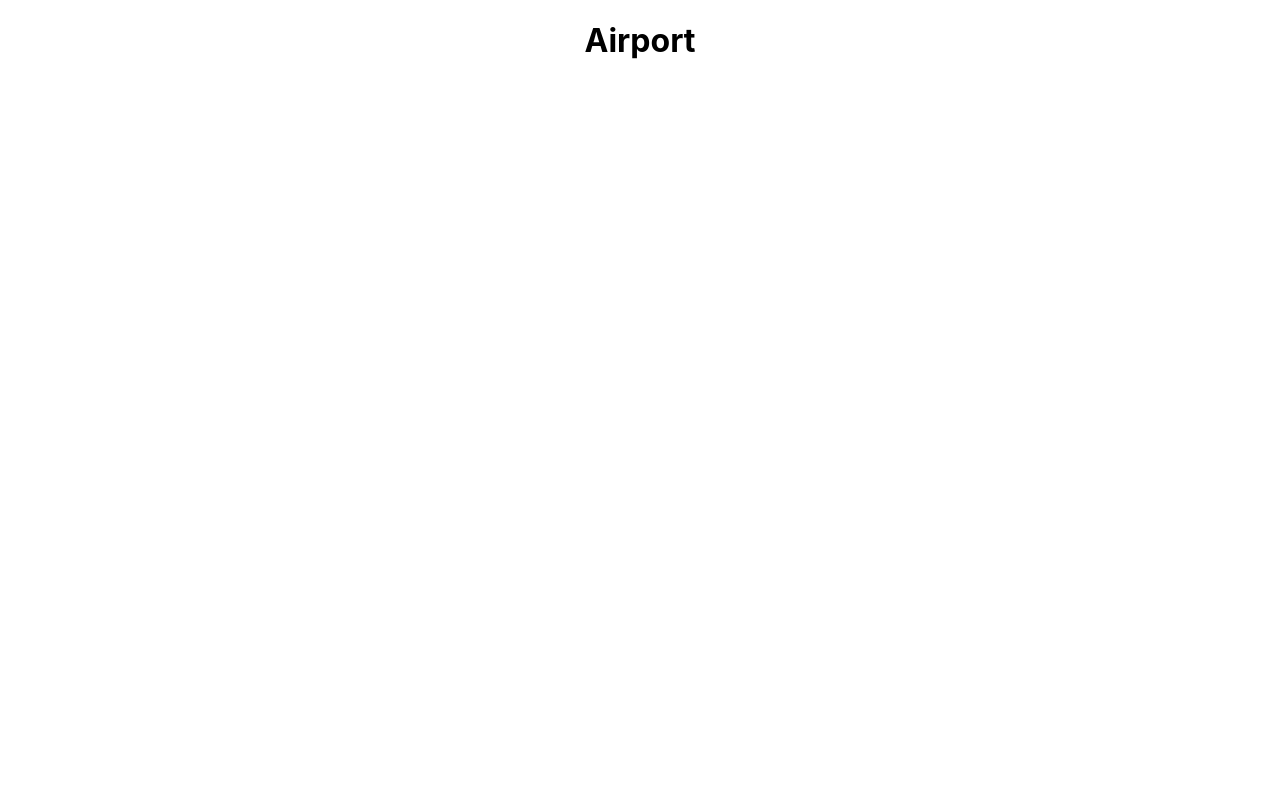
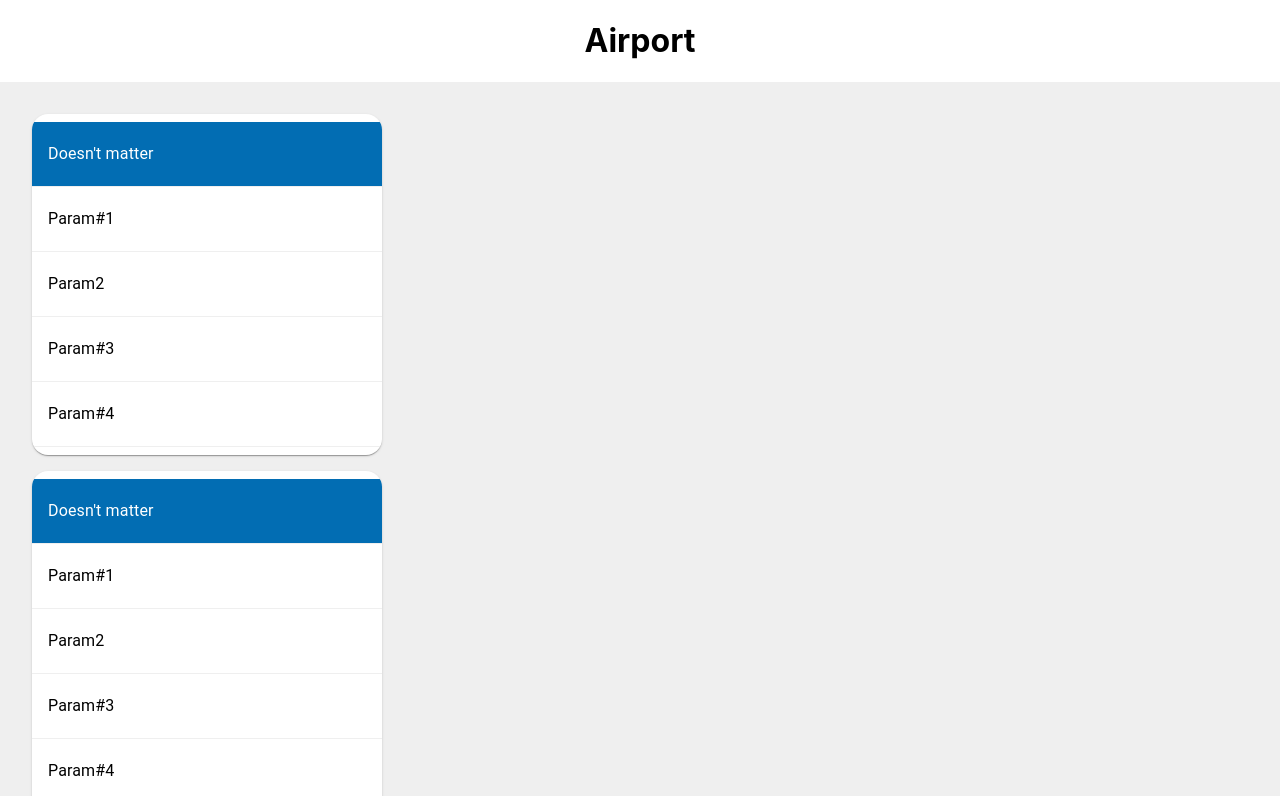
Before and after one commit to AlexanderChunarev/airport-cw-web, a React (Create React App) app: page /results in a window 1280 px wide. Shown: the top 796 px of the page. Built offline with nearby package versions, Linux system fonts and the light colour scheme.

Commit message:
Create Results page filter list

```diff
--- /dev/null
+++ b/src/pages/detailsPage/DetailsPage.js
@@ -0,0 +1,23 @@
+import React from 'react'
+import Filter from "./components/Filter";
+import makeStyles from "@material-ui/core/styles/makeStyles";
+
+const useStyles = makeStyles(() => ({
+    root: {
+        background: '#efefef',
+        padding: 32,
+
+    }
+}));
+
+function DetailsPage() {
+    const classes = useStyles()
+
+    return (
+        <section className={classes.root}>
+            <Filter/>
+        </section>
+    )
+}
+
+export default DetailsPage
--- /dev/null
+++ b/src/pages/detailsPage/components/Filter.js
@@ -0,0 +1,44 @@
+import React from "react";
+import makeStyles from "@material-ui/core/styles/makeStyles";
+import Card from "@material-ui/core/Card";
+import CardContent from "@material-ui/core/CardContent";
+import Typography from "@material-ui/core/Typography";
+import FilterItem from "./FilterItem";
+
+const useStyles = makeStyles((theme) => ({
+    root: {
+        borderRadius: 16,
+        maxWidth: 350,
+        '& .MuiCardContent-root': {
+            padding: 0
+        }
+    },
+    title: {
+        background: '#64b5f6',
+        color: 'black',
+        padding: 16,
+        fontSize: 14,
+        textAlign: 'left',
+    },
+    filterContent: {
+        borderTop: '1px solid #ccc',
+        color: 'black',
+        padding: 16,
+        fontSize: 12,
+        textAlign: 'left',
+    },
+}));
+
+function Filter() {
+    const content = ['Param#1', 'Param2','Param#3', 'Param#4']
+    return (
+        <>
+            <FilterItem title={"Hello airport"} content={content}/>
+            <FilterItem title={"Hello airport"} content={content}/>
+            <FilterItem title={"Hello airport"} content={content}/>
+            <FilterItem title={"Hello airport"} content={content}/>
+        </>
+    )
+}
+
+export default Filter
--- /dev/null
+++ b/src/pages/detailsPage/components/FilterItem.js
@@ -0,0 +1,81 @@
+import React, {useState} from "react";
+import Card from "@material-ui/core/Card";
+import CardContent from "@material-ui/core/CardContent";
+import Typography from "@material-ui/core/Typography";
+import makeStyles from "@material-ui/core/styles/makeStyles";
+import List from "@material-ui/core/List";
+import ListItem from "@material-ui/core/ListItem";
+import ListItemText from "@material-ui/core/ListItemText";
+import Divider from "@material-ui/core/Divider";
+
+const useStyles = makeStyles((theme) => ({
+    root: {
+        marginBottom: 16,
+        borderRadius: 16,
+        maxWidth: 350,
+        '& .MuiCardContent-root': {
+            padding: 0
+        },
+        '& .MuiListItem-root.Mui-selected': {
+            color: 'white',
+            background: '#026db3',
+        }
+    },
+    filterItem: {
+        borderBottom: '1px solid #efefef',
+        color: 'black',
+        padding: 16,
+        fontSize: 12,
+        textAlign: 'left',
+        "&:hover": {
+            backgroundColor: '#4cdae5'
+        },
+    }
+}));
+
+function FilterItem(props) {
+    const [selectedIndex, setSelectedIndex] = React.useState(1);
+    const {title, content} = props
+    const classes = useStyles()
+
+    const handleListItemClick = (event, index) => {
+        setSelectedIndex(index);
+    };
+
+    return (
+        <>
+
+            <Card className={classes.root}>
+                <CardContent>
+                    <List>
+                        <ListItem
+                            className={classes.filterItem}
+                            selected={selectedIndex === 1}
+                            onClick={(event) => handleListItemClick(event, 1)}
+                        >
+                            <ListItemText primary="Doesn't matter"/>
+                        </ListItem>
+                        {
+                            content.map((item, index) => {
+                                index += 2
+                                return (
+                                    <ListItem
+                                        key={index}
+                                        className={classes.filterItem}
+                                        selected={selectedIndex === index}
+                                        onClick={(event) => handleListItemClick(event, index)}>
+                                        <ListItemText primary={item}/>
+                                    </ListItem>
+                                )
+                            })
+                        }
+                    </List>
+
+
+                </CardContent>
+            </Card>
+        </>
+    )
+}
+
+export default FilterItem
--- a/src/router/AppRouter.js
+++ b/src/router/AppRouter.js
@@ -1,6 +1,7 @@
 import {Route, Switch} from 'react-router-dom';
 import React from 'react';
 import MainPage from "../pages/mainPage/MainPage";
+import DetailsPage from "../pages/detailsPage/DetailsPage";
 
 export function AppRouter() {
 
@@ -8,6 +9,7 @@ export function AppRouter() {
         <>
             <Switch>
                 <Route exact path={`/`} component={MainPage}/>
+                <Route exact path={`/results`} component={DetailsPage}/>
                 {/*<Route path={`admin/login`} component={LoginPage}/>*/}
                 {/*<Route path={`admin/`} component={AdminPage}/>*/}
             </Switch>
```
